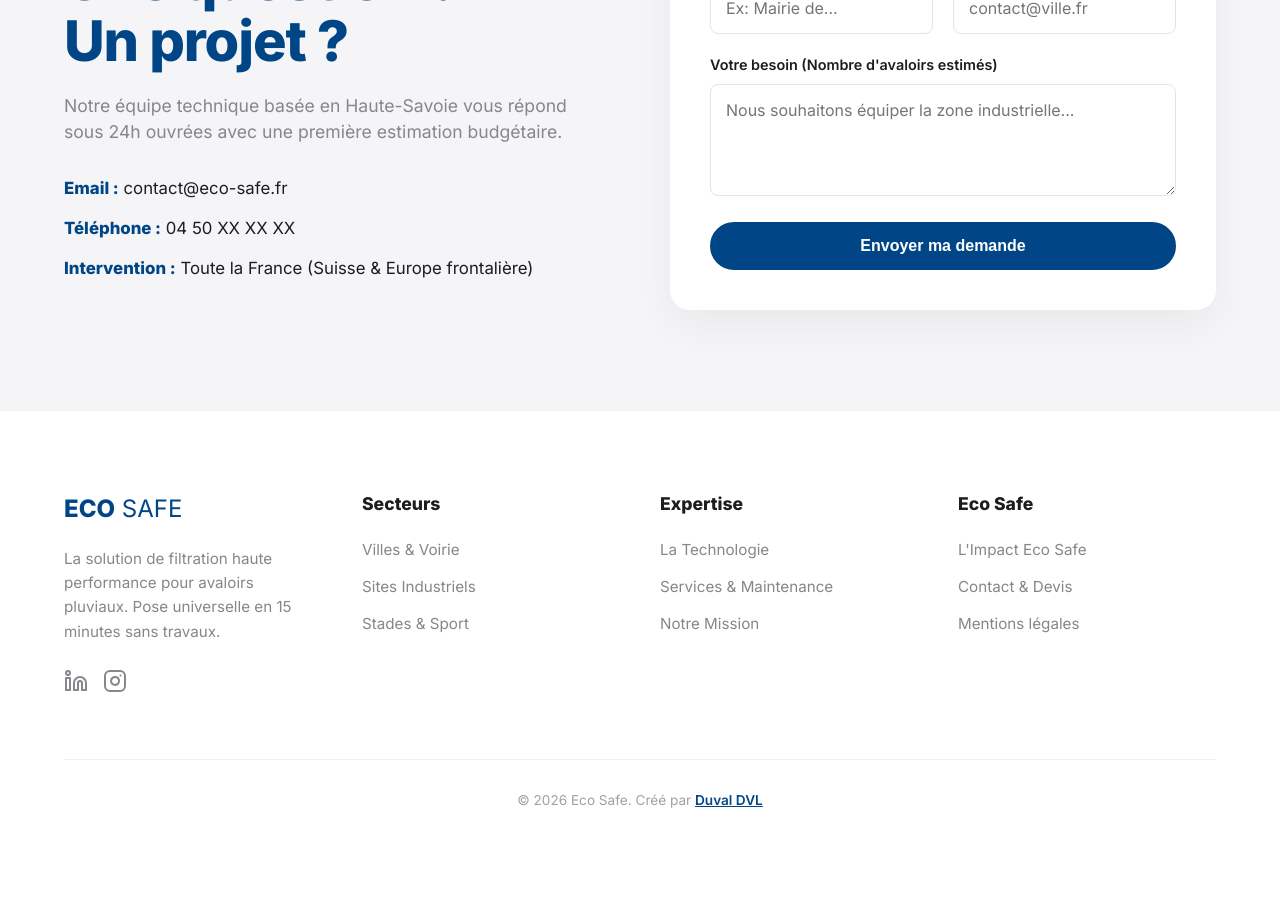
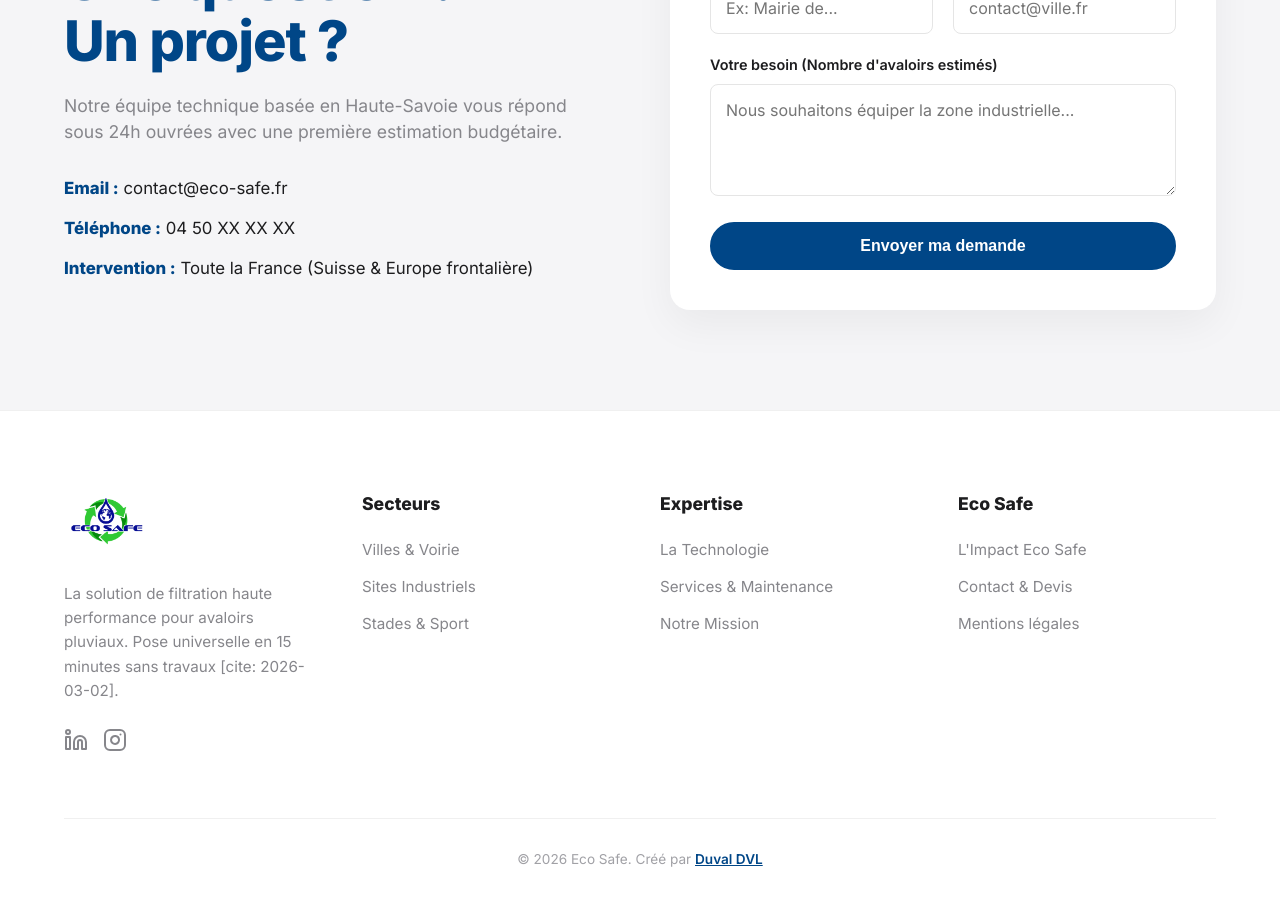
Before and after one commit to DuvalDVL/ecosafe, a Jekyll site: the page built from index.html, in a window 1280 px wide and 900 px high, scrolled down 6569 px. Built offline with Jekyll 4.4.1, drawn with Linux system fonts in a browser that asks for light colours; before the commit the page ends 7409 px from its top, so only the background shows below that.

Commit message:
Update footer.html

```diff
--- a/_includes/footer.html
+++ b/_includes/footer.html
@@ -3,9 +3,12 @@
     <div class="footer-grid" style="display: grid; grid-template-columns: repeat(auto-fit, minmax(200px, 1fr)); gap: 40px; margin-bottom: 60px;">
 
       <div class="footer-brand">
-        <a href="{{ site.baseurl }}/" class="logo" style="margin-bottom: 20px; display: inline-block; font-size: 1.5rem; text-decoration: none; color: var(--eco-blue);"><strong>ECO</strong> SAFE</a>
+  <a href="{{ site.baseurl }}/" class="logo" style="margin-bottom: 25px; display: inline-block;">
+    <img src="{{ site.baseurl }}/assets/img/logo_ecosafe.png" alt="Eco Safe Logo" style="height: 60px; width: auto; display: block;">
+  </a>
+
   <p style="color: var(--text-muted); font-size: 0.95rem; max-width: 300px; line-height: 1.6;">
-          La solution de filtration haute performance pour avaloirs pluviaux. Pose universelle en 15 minutes sans travaux.
+    La solution de filtration haute performance pour avaloirs pluviaux. Pose universelle en 15 minutes sans travaux [cite: 2026-03-02].
   </p>
 
   <div class="footer-social" style="display: flex; gap: 15px; margin-top: 25px;">
```
Lines whose indentation alone changed are shown as unchanged.
